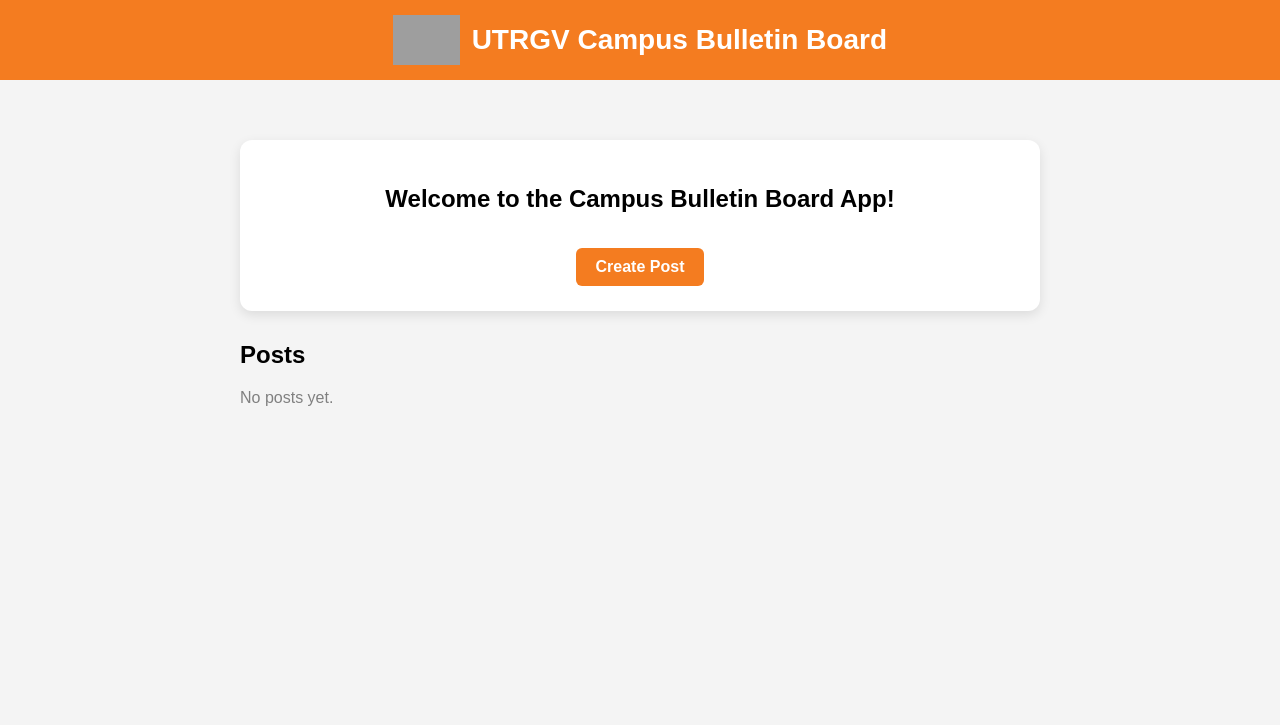
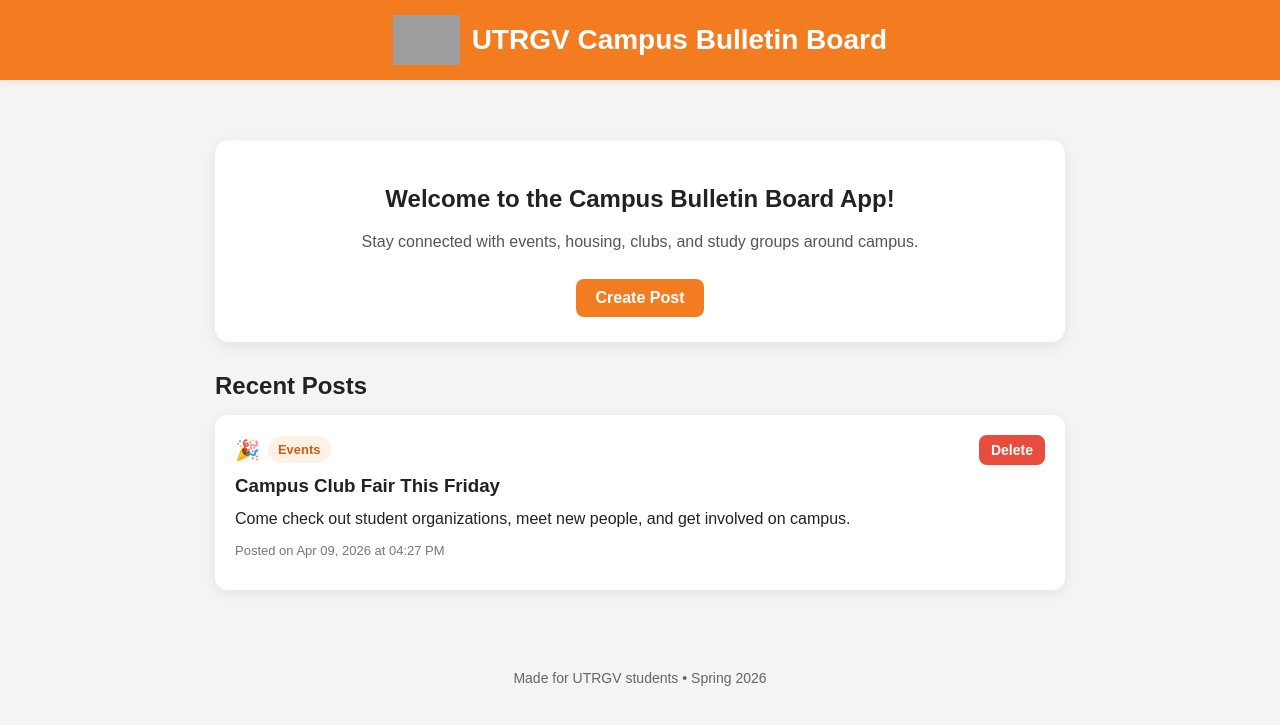
Before and after one commit to alanmireles7/campus-bulletin-board-app, a Flask app: page / in a window 1280 px wide. Shown: the top 725 px of the page. Run offline with Flask 3, Linux system fonts and the light colour scheme; grey boxes are pictures that could not be loaded.

Commit message:
Added categories, timestamps, footer, sample posts, and improved UI

```diff
--- a/app.py
+++ b/app.py
@@ -1,33 +1,68 @@
 from flask import Flask, render_template, request, redirect, url_for
+from datetime import datetime
 
 app = Flask(__name__)
 
-posts = []
+posts = [
+    {
+        "title": "Math 2417 Study Group Tonight",
+        "content": "We’re meeting at the library at 7:00 PM to review for the exam. Everyone is welcome.",
+        "category": "Study Groups",
+        "icon": "📚",
+        "timestamp": datetime.now().strftime("%b %d, %Y at %I:%M %p")
+    },
+    {
+        "title": "Roommate Needed Near Campus",
+        "content": "Looking for one roommate for next semester. Apartment is 10 minutes from UTRGV.",
+        "category": "Housing",
+        "icon": "🏠",
+        "timestamp": datetime.now().strftime("%b %d, %Y at %I:%M %p")
+    },
+    {
+        "title": "Campus Club Fair This Friday",
+        "content": "Come check out student organizations, meet new people, and get involved on campus.",
+        "category": "Events",
+        "icon": "🎉",
+        "timestamp": datetime.now().strftime("%b %d, %Y at %I:%M %p")
+    }
+]
 
-@app.route('/')
+CATEGORY_ICONS = {
+    "Study Groups": "📚",
+    "Events": "🎉",
+    "Housing": "🏠",
+    "Clubs": "⭐",
+    "General": "📌"
+}
+
+@app.route("/")
 def index():
-    return render_template('index.html', posts=posts)
+    return render_template("index.html", posts=posts)
 
-@app.route('/create', methods=['GET', 'POST'])
+@app.route("/create", methods=["GET", "POST"])
 def create():
-    if request.method == 'POST':
-        title = request.form['title']
-        content = request.form['content']
+    if request.method == "POST":
+        title = request.form["title"]
+        content = request.form["content"]
+        category = request.form["category"]
 
-        posts.append({
-            'title': title,
-            'content': content
+        posts.insert(0, {
+            "title": title,
+            "content": content,
+            "category": category,
+            "icon": CATEGORY_ICONS.get(category, "📌"),
+            "timestamp": datetime.now().strftime("%b %d, %Y at %I:%M %p")
         })
 
-        return redirect(url_for('index'))
+        return redirect(url_for("index"))
 
-    return render_template('create_post.html')
+    return render_template("create_post.html")
 
-@app.route('/delete/<int:index>')
+@app.route("/delete/<int:index>")
 def delete(index):
     if 0 <= index < len(posts):
         posts.pop(index)
-    return redirect(url_for('index'))
+    return redirect(url_for("index"))
 
-if __name__ == '__main__':
+if __name__ == "__main__":
     app.run(debug=True)
--- a/static/style.css
+++ b/static/style.css
@@ -1,8 +1,8 @@
-/* GENERAL */
 body {
     margin: 0;
     font-family: Arial, sans-serif;
     background-color: #f4f4f4;
+    color: #222;
 }
 
 /* HEADER */
@@ -11,6 +11,7 @@ body {
     padding: 15px;
     display: flex;
     justify-content: center;
+    box-shadow: 0 2px 8px rgba(0,0,0,0.08);
 }
 
 .header-content {
@@ -29,81 +30,144 @@ body {
     margin: 0;
 }
 
-/* MAIN CONTAINER */
+/* MAIN */
 .container {
-    max-width: 800px;
+    max-width: 850px;
     margin: 40px auto;
     padding: 20px;
 }
 
-/* CARD (used everywhere) */
+/* CARD */
 .card {
     background: white;
     padding: 25px;
-    border-radius: 12px;
-    text-align: center;
-    box-shadow: 0px 4px 12px rgba(0,0,0,0.1);
+    border-radius: 14px;
+    box-shadow: 0 4px 14px rgba(0,0,0,0.08);
 }
 
-/* BUTTON */
+.welcome-card {
+    text-align: center;
+}
+
+.welcome-text {
+    color: #555;
+    margin-top: 8px;
+    margin-bottom: 18px;
+}
+
+/* BUTTONS */
 .btn {
     display: inline-block;
-    margin-top: 15px;
+    margin-top: 10px;
     padding: 10px 20px;
     background-color: #f47c20;
     color: white;
     text-decoration: none;
-    border-radius: 6px;
+    border-radius: 8px;
     font-weight: bold;
     border: none;
     cursor: pointer;
+    transition: 0.2s ease;
 }
 
 .btn:hover {
     background-color: #d9661b;
+    transform: translateY(-1px);
 }
 
-/* SECTION TITLE */
+/* TITLES */
 .section-title {
     margin-top: 30px;
+    margin-bottom: 15px;
 }
 
 /* POSTS */
 .posts {
     display: flex;
     flex-direction: column;
-    gap: 15px;
+    gap: 16px;
 }
 
-/* POST CARD */
 .post-card {
     background: white;
     padding: 20px;
-    border-radius: 10px;
-    box-shadow: 0px 3px 10px rgba(0,0,0,0.08);
-    transition: transform 0.2s ease;
+    border-radius: 12px;
+    box-shadow: 0 3px 12px rgba(0,0,0,0.08);
+    transition: 0.2s ease;
 }
 
 .post-card:hover {
-    transform: scale(1.02);
+    transform: translateY(-2px);
+}
+
+.post-top {
+    display: flex;
+    justify-content: space-between;
+    align-items: center;
+    gap: 12px;
+    margin-bottom: 10px;
+}
+
+.post-category {
+    display: flex;
+    align-items: center;
+    gap: 8px;
+}
+
+.post-icon {
+    font-size: 20px;
+}
+
+.category-badge {
+    background-color: #fff1e6;
+    color: #c75f11;
+    padding: 6px 10px;
+    border-radius: 999px;
+    font-size: 13px;
+    font-weight: bold;
 }
 
 .post-card h3 {
-    margin: 0 0 10px 0;
+    margin: 6px 0 10px 0;
 }
 
+.post-card p {
+    margin: 0 0 10px 0;
+    line-height: 1.5;
+}
+
+.timestamp {
+    font-size: 13px;
+    color: #777;
+}
+
+/* DELETE BUTTON */
+.delete-btn {
+    background-color: #e74c3c;
+    color: white;
+    text-decoration: none;
+    padding: 7px 12px;
+    border-radius: 8px;
+    font-size: 14px;
+    font-weight: bold;
+}
+
+.delete-btn:hover {
+    background-color: #c0392b;
+}
+
+/* EMPTY STATE */
 .no-posts {
-    color: gray;
+    color: #777;
 }
 
 /* FORM */
 .form {
     display: flex;
     flex-direction: column;
-    gap: 15px;
+    gap: 16px;
 }
 
-/* FORM GROUP */
 .form-group {
     display: flex;
     flex-direction: column;
@@ -111,16 +175,16 @@ body {
 }
 
 .form-group label {
-    margin-bottom: 5px;
+    margin-bottom: 6px;
     font-weight: bold;
 }
 
-/* INPUTS */
-input, textarea {
-    padding: 10px;
-    border-radius: 6px;
+input, textarea, select {
+    padding: 12px;
+    border-radius: 8px;
     border: 1px solid #ccc;
     font-size: 14px;
+    background: white;
 }
 
 textarea {
@@ -128,10 +192,9 @@ textarea {
     resize: vertical;
 }
 
-/* BACK LINK */
 .back-link {
-    display: block;
-    margin-top: 15px;
+    display: inline-block;
+    margin-top: 16px;
     color: #333;
     text-decoration: none;
 }
@@ -139,3 +202,11 @@ textarea {
 .back-link:hover {
     text-decoration: underline;
 }
+
+/* FOOTER */
+.footer {
+    text-align: center;
+    padding: 20px;
+    color: #666;
+    font-size: 14px;
+}
--- a/templates/index.html
+++ b/templates/index.html
@@ -1,36 +1,45 @@
 <!DOCTYPE html>
 <html>
 <head>
-    <title>Campus Bulletin Board</title>
+    <title>UTRGV Campus Bulletin Board</title>
     <link rel="stylesheet" href="{{ url_for('static', filename='style.css') }}">
 </head>
-
 <body>
 
-    <!-- HEADER -->
     <div class="header">
         <div class="header-content">
-            <img src="{{ url_for('static', filename='utrgv_logo.png') }}" class="logo">
+            <img src="{{ url_for('static', filename='utrgv_logo.png') }}" class="logo" alt="UTRGV Logo">
             <h1>UTRGV Campus Bulletin Board</h1>
         </div>
     </div>
 
-    <!-- MAIN CONTENT -->
     <div class="container">
 
-        <div class="card">
+        <div class="card welcome-card">
             <h2>Welcome to the Campus Bulletin Board App!</h2>
+            <p class="welcome-text">
+                Stay connected with events, housing, clubs, and study groups around campus.
+            </p>
             <a href="/create" class="btn">Create Post</a>
         </div>
 
-        <h2 class="section-title">Posts</h2>
+        <h2 class="section-title">Recent Posts</h2>
 
         {% if posts %}
             <div class="posts">
                 {% for post in posts %}
                     <div class="post-card">
+                        <div class="post-top">
+                            <div class="post-category">
+                                <span class="post-icon">{{ post.icon }}</span>
+                                <span class="category-badge">{{ post.category }}</span>
+                            </div>
+                            <a href="/delete/{{ loop.index0 }}" class="delete-btn">Delete</a>
+                        </div>
+
                         <h3>{{ post.title }}</h3>
                         <p>{{ post.content }}</p>
+                        <p class="timestamp">Posted on {{ post.timestamp }}</p>
                     </div>
                 {% endfor %}
             </div>
@@ -40,5 +49,9 @@
 
     </div>
 
+    <footer class="footer">
+        Made for UTRGV students • Spring 2026
+    </footer>
+
 </body>
 </html>
```
Also changed, not shown: templates/create_post.html (+17 -10 lines).
